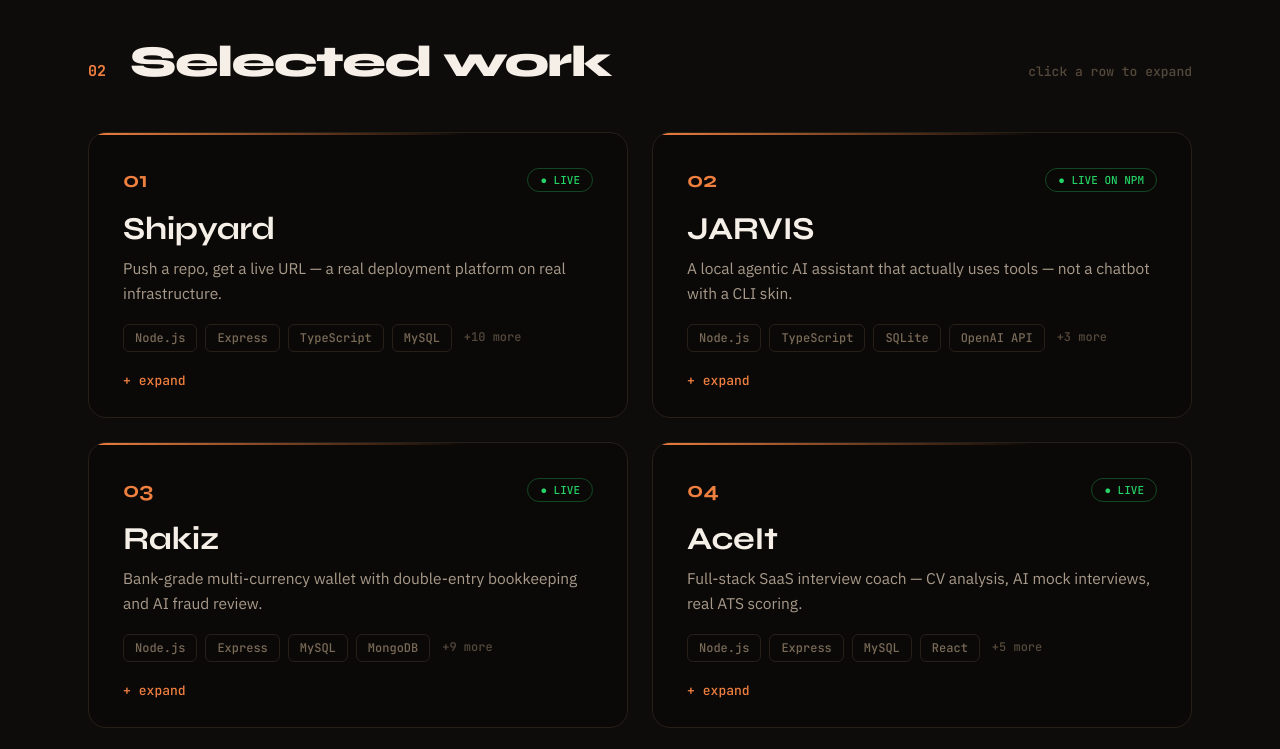
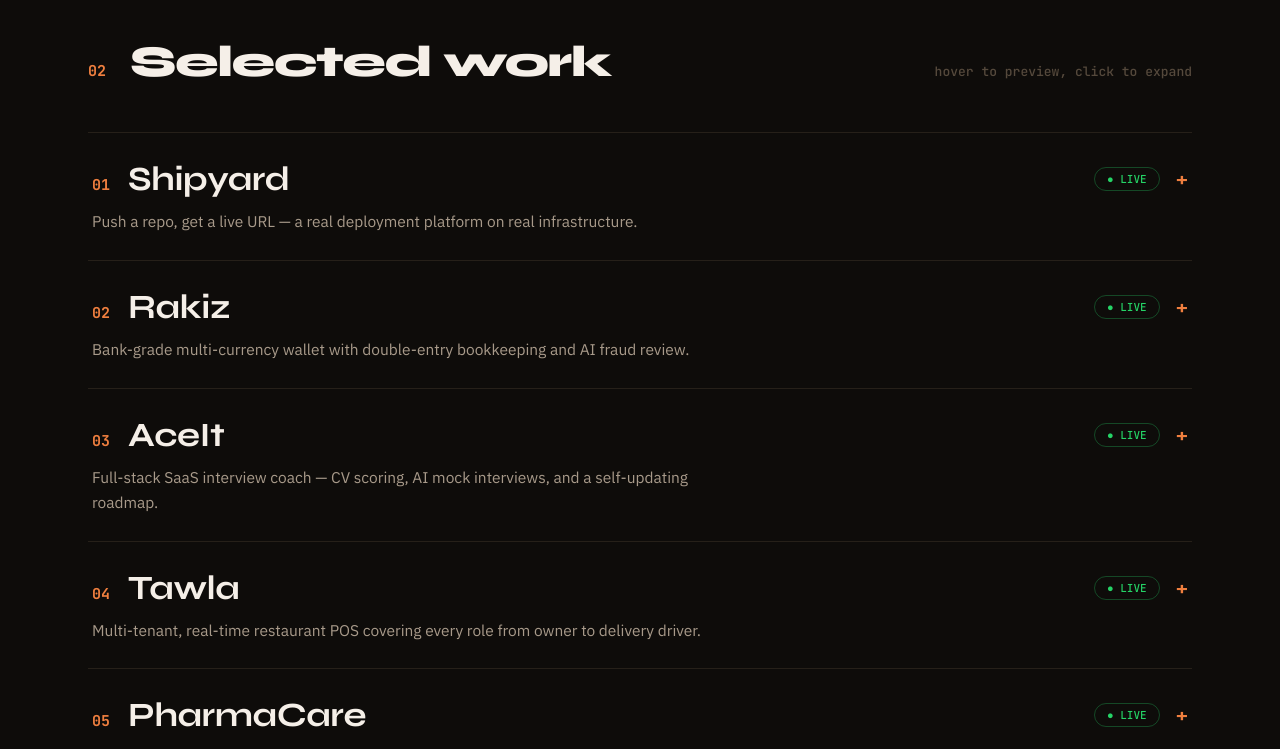
Before and after one commit to Abdallah-khatib-7/My_Portfolio, a React (Vite) app in the folder profile/: page / in a window 1280 px wide. Shown: the part 1520-2269 px from the top of the page. Built offline with nearby package versions, Linux system fonts and the light colour scheme.

Commit message:
Changed Projects Section but needs fixes

```diff
--- a/profile/src/components/ProjectCard.jsx
+++ b/profile/src/components/ProjectCard.jsx
@@ -1,29 +1,41 @@
 import Reveal from "./Reveal";
 
-export default function ProjectCard({ p, expanded, onToggle }) {
+export default function ProjectCard({ p, expanded, onToggle, onHoverStart, onHoverEnd }) {
   const stop = (e) => e.stopPropagation();
 
   return (
-    <Reveal delay={(p.num % 2) * 0.12}>
-      <div className="project-card" onClick={onToggle}>
-        <div className="project-card__top">
-          <div className="project-card__num">{p.num}</div>
-          <span className="project-card__badge">● {p.badge}</span>
+    <Reveal delay={Number(p.num) % 2 === 0 ? 0.08 : 0}>
+      <div
+        className="work__row"
+        onClick={onToggle}
+        onMouseEnter={onHoverStart}
+        onMouseLeave={onHoverEnd}
+      >
+        <div className="work__row-top">
+          <div className="work__row-main">
+            <span className="work__row-num">{p.num}</span>
+            <span className="work__row-name">
+              {p.name}
+              <span className="work__row-underline" />
+            </span>
+          </div>
+          <div className="work__row-side">
+            <span className="project-card__badge">● {p.badge}</span>
+            <span
+              className="work__row-plus"
+              style={{ transform: expanded ? "rotate(45deg)" : "none" }}
+            >
+              +
+            </span>
+          </div>
         </div>
-        <div className="project-card__name">{p.name}</div>
-        <div className="project-card__tagline">{p.tagline}</div>
-        <div className="project-card__tags">
-          {p.stackPreview.map((s) => (
-            <span key={s} className="tag">
-              {s}
-            </span>
-          ))}
-          <span className="project-card__more">{p.moreCount}</span>
-        </div>
+
+        <div className="work__row-tagline">{p.tagline}</div>
+
         <div
           className="project-card__detail"
           style={{
-            maxHeight: expanded ? "800px" : "0px",
+            maxHeight: expanded ? "1000px" : "0px",
             opacity: expanded ? 1 : 0,
           }}
         >
@@ -46,15 +58,6 @@
             </div>
           </div>
         </div>
-        <div className="project-card__expand">
-          <span
-            className="project-card__plus"
-            style={{ transform: expanded ? "rotate(45deg)" : "none" }}
-          >
-            +
-          </span>
-          <span>{expanded ? "close" : "expand"}</span>
-        </div>
       </div>
     </Reveal>
   );
--- a/profile/src/components/Work.jsx
+++ b/profile/src/components/Work.jsx
@@ -1,25 +1,105 @@
-import { useState } from "react";
+import { useEffect, useRef, useState } from "react";
 import Reveal from "./Reveal";
 import ProjectCard from "./ProjectCard";
 import { projects } from "../data";
 
+function lerp(start, end, factor) {
+  return start + (end - start) * factor;
+}
+
+const PREVIEW_W = 300;
+const PREVIEW_H = 150;
+
 export default function Work() {
   const [expanded, setExpanded] = useState(-1);
+  const [hoveredIndex, setHoveredIndex] = useState(-1);
+  const [isVisible, setIsVisible] = useState(false);
+  const [mouse, setMouse] = useState({ x: 0, y: 0 });
+  const [smooth, setSmooth] = useState({ x: 0, y: 0 });
+  const [broken, setBroken] = useState({});
+  const rafRef = useRef(null);
+
+  useEffect(() => {
+    function animate() {
+      setSmooth((prev) => ({
+        x: lerp(prev.x, mouse.x, 0.15),
+        y: lerp(prev.y, mouse.y, 0.15),
+      }));
+      rafRef.current = requestAnimationFrame(animate);
+    }
+    rafRef.current = requestAnimationFrame(animate);
+    return () => cancelAnimationFrame(rafRef.current);
+  }, [mouse]);
+
+  function handleMouseMove(e) {
+    setMouse({ x: e.clientX, y: e.clientY });
+  }
+
+  const maxX = typeof window !== "undefined" ? window.innerWidth - PREVIEW_W - 24 : 0;
+  const maxY = typeof window !== "undefined" ? window.innerHeight - PREVIEW_H - 24 : 0;
+  const clampedX = Math.min(Math.max(smooth.x + 24, 24), Math.max(maxX, 24));
+  const clampedY = Math.min(Math.max(smooth.y - 90, 24), Math.max(maxY, 24));
 
   return (
-    <div id="work" className="section" style={{ paddingTop: 0, paddingBottom: 130 }}>
+    <div
+      id="work"
+      className="section work"
+      style={{ paddingTop: 0, paddingBottom: 130 }}
+      onMouseMove={handleMouseMove}
+    >
       <Reveal className="work__header">
         <div className="section-index">02</div>
         <div className="section-title">Selected work</div>
-        <div className="work__hint">click a row to expand</div>
+        <div className="work__hint">hover to preview, click to expand</div>
       </Reveal>
-      <div className="work__grid">
+
+      <div
+        className="work__preview"
+        style={{
+          transform: `translate3d(${clampedX}px, ${clampedY}px, 0)`,
+          opacity: isVisible ? 1 : 0,
+        }}
+      >
+        <div className="work__preview-box">
+          {projects.map((p, i) => (
+            <div
+              key={p.name}
+              className="work__preview-cover"
+              style={{ background: p.color, opacity: hoveredIndex === i ? 1 : 0 }}
+            >
+              {!broken[p.name] ? (
+                <img
+                  src={p.previewImage}
+                  alt=""
+                  className="work__preview-img"
+                  onError={() => setBroken((b) => ({ ...b, [p.name]: true }))}
+                />
+              ) : (
+                <>
+                  <span className="work__preview-num">{p.num}</span>
+                  <span className="work__preview-name">{p.name}</span>
+                </>
+              )}
+            </div>
+          ))}
+        </div>
+      </div>
+
+      <div className="work__list">
         {projects.map((p, i) => (
           <ProjectCard
             key={p.name}
             p={p}
             expanded={expanded === i}
             onToggle={() => setExpanded(expanded === i ? -1 : i)}
+            onHoverStart={() => {
+              setHoveredIndex(i);
+              setIsVisible(true);
+            }}
+            onHoverEnd={() => {
+              setHoveredIndex(-1);
+              setIsVisible(false);
+            }}
           />
         ))}
       </div>
--- a/profile/src/data.js
+++ b/profile/src/data.js
@@ -17,127 +17,95 @@
 const rawProjects = [
   {
     name: "Shipyard",
-    tagline:
-      "Push a repo, get a live URL — a real deployment platform on real infrastructure.",
+    tagline: "Push a repo, get a live URL — a real deployment platform on real infrastructure.",
     description:
-      "Built around the genuinely hard part: running untrusted code safely. A GitHub webhook triggers a build inside an isolated, disposable Docker container — hard CPU/memory/timeout limits, no network path to anything else, destroyed when done. Output goes to S3 and is served on a live subdomain within seconds via a Cloudflare Worker + KV edge router, with build logs streamed to the browser line by line over Socket.io. Deployed on EC2 + nginx + Certbot, RDS, and Cloudflare Pages.",
+      "Built around the genuinely hard part: running untrusted code safely. A GitHub webhook triggers a build inside an isolated, disposable Docker container — hard CPU/memory/timeout limits, no network path to anything else, destroyed unconditionally when done. Output goes to S3 and is served on a live subdomain within seconds via a Cloudflare Worker + KV edge router, replacing what would otherwise be one DNS record per deployment. Build logs stream to the browser line by line over Socket.io, sanitized so a build tool's own terminal spinner doesn't turn into garbage on screen. Deployed on real production infrastructure — EC2 + nginx + Certbot for the API, RDS for the database, Cloudflare Pages for the frontend — with least-privilege IAM scoped to only the AWS actions the app actually uses.",
     stack: [
-      "Node.js",
-      "Express",
-      "TypeScript",
-      "MySQL",
-      "Redis",
-      "BullMQ",
-      "Docker",
-      "Dockerode",
-      "Socket.io",
-      "React",
-      "Cloudflare Workers",
-      "Cloudflare KV",
-      "AWS EC2/S3/RDS",
-      "nginx",
+      "Node.js", "Express", "TypeScript", "MySQL (RDS)", "Redis", "BullMQ",
+      "Docker", "Dockerode", "Socket.io", "React", "Cloudflare Workers",
+      "Cloudflare KV", "Cloudflare Pages", "AWS EC2/S3/RDS", "nginx", "Certbot",
     ],
     live: true,
     liveUrl: "https://shipyard.shpit.uk",
     repoUrl: "https://github.com/Abdallah-khatib-7/Shipyard",
+    color: "linear-gradient(135deg, #ef7f3f, #f2a65a)",
+  },
+  {
+    name: "Rakiz",
+    tagline: "Bank-grade multi-currency wallet with double-entry bookkeeping and AI fraud review.",
+    description:
+      "Built the way a bank would actually build one: every financial mutation flows through a single ledger function performing SELECT FOR UPDATE row locking on both wallets in a consistent order, writing a matching debit and credit, committing only once both sides are correct. Idempotency keys are checked in Redis before the database is ever touched. Refresh tokens rotate on every use with family-based revocation — presenting an already-revoked token kills every session in that family, not just the one. Six currencies, instant transfers, three types of bill splitting, shareable payment links, Stripe subscriptions, and an admin fraud queue where flags get a real AI-generated explanation and recommendation, not a static rule description. Dockerized backend on EC2 behind nginx with real SSL; frontend on Vercel.",
+    stack: [
+      "Node.js", "Express", "MySQL", "MongoDB", "Redis", "Socket.io", "React",
+      "TypeScript", "Stripe", "OpenAI API", "AWS S3/EC2", "Docker", "nginx",
+    ],
+    live: true,
+    liveUrl: "https://rakiz-mocha.vercel.app",
+    repoUrl: "https://github.com/Abdallah-khatib-7/rakiz",
+    color: "linear-gradient(135deg, #10b981, #34d399)",
+  },
+  {
+    name: "AceIt",
+    tagline: "Full-stack SaaS interview coach — CV scoring, AI mock interviews, and a self-updating roadmap.",
+    description:
+      "CV analysis that scores your resume out of 100 like a real ATS system, breaking it into formatting, content, and keyword sub-scores. AI mock interviews generate 7 tailored questions per session with strict no-repeat logic — every question asked is fed back to the model so it's physically impossible to repeat one. Skill quizzes, a roadmap that auto-populates from every CV weakness, interview gap, and wrong quiz answer, and a full reports dashboard with a PDF export for Pro users. Three subscription tiers enforced at the API level, not just the UI — a downgraded user can't bypass limits by calling the API directly. CVs stored in a fully private S3 bucket, only ever accessible via a pre-signed URL with a 1-hour expiry. Deployed on AWS EC2 behind nginx with SSL, frontend on Vercel.",
+    stack: [
+      "Node.js", "Express", "MySQL", "React", "Framer Motion", "OpenAI API",
+      "AWS S3", "AWS EC2", "Docker", "JWT", "Multer", "jsPDF",
+    ],
+    live: true,
+    liveUrl: "https://ace-it-eight.vercel.app",
+    repoUrl: "https://github.com/Abdallah-khatib-7/AceIt",
+    color: "linear-gradient(135deg, #7c3aed, #a78bfa)",
+  },
+  {
+    name: "Tawla",
+    tagline: "Multi-tenant, real-time restaurant POS covering every role from owner to delivery driver.",
+    description:
+      "A single deployment serving unlimited restaurants with complete data isolation — every table, order, and user scoped to a restaurant ID, so cross-restaurant data leakage is structurally impossible, not just policy. Five roles covered end to end: owner dashboard with a live revenue counter and floor plan, a kitchen display that turns orders red past 15 minutes, a waiter interface with split billing and AI-suggested upsells, and a delivery flow with real-time driver assignment. Every restaurant gets its own Socket.io room — a new order reaches the kitchen the instant it's placed, no polling, no refresh. Tawla AI reads a restaurant's live menu and suggests exactly 3 complementary items per order, with a special rule that nudges $50-59 orders toward the $60 free-delivery threshold.",
+    stack: [
+      "Node.js", "Express", "MySQL", "React", "Socket.io", "OpenAI API",
+      "Tailwind CSS", "Framer Motion", "Recharts", "JWT",
+    ],
+    live: true,
+    liveUrl: "https://tawla-ecru.vercel.app",
+    repoUrl: "https://github.com/Abdallah-khatib-7/restaurant-pos",
+    color: "linear-gradient(135deg, #f59e0b, #f97316)",
+  },
+  {
+    name: "PharmaCare",
+    tagline: "Pharmacy management built from 5+ years behind an actual pharmacy counter.",
+    description:
+      "Not a generic inventory app — built around the real daily workflow of a Lebanese pharmacy. Medications are tracked by both brand name and active ingredient, so searching an ingredient surfaces every available alternative brand. Prescriptions calculate insurance coverage automatically and deduct stock the moment they're dispensed, with validation that blocks dispensing anything already out of stock. An AI assistant has live context on the exact inventory — stock levels, prices, expiry dates — and always recommends FEFO (first expiry, first out) rather than generic advice. A weight-based dosage calculator handles renal impairment adjustments and pediatric/pregnancy flags, showing its calculation steps transparently rather than just a final number.",
+    stack: ["Node.js", "Express", "MySQL", "React", "Tailwind CSS", "OpenAI API", "JWT", "jsPDF"],
+    live: true,
+    liveUrl: "https://pharmacy-system-wine.vercel.app",
+    repoUrl: "https://github.com/Abdallah-khatib-7/pharmacy-system",
+    color: "linear-gradient(135deg, #0ea5e9, #38bdf8)",
   },
   {
     name: "JARVIS",
-    tagline:
-      "A local agentic AI assistant that actually uses tools — not a chatbot with a CLI skin.",
+    tagline: "A local agentic AI assistant that actually uses tools — not a chatbot with a CLI skin.",
     description:
-      "A real agentic loop built from scratch: animated boot sequence, local SQLite identity and memory, selectable personality, and genuine multi-turn tool use — reading and editing files, searching the project and the web, working with GitHub — all through real function-calling against a provider-agnostic adapter layer. Ships as a global npm package: one command, any machine, no server.",
+      "The agentic loop is the actual product, not a chat window bolted onto a shell. Every AI call goes through a single provider-agnostic adapter interface, so the app itself is provider-blind — adding Claude or Gemini later is one new file, not a rewrite. Real OpenAI function-calling wired as a genuine multi-turn loop: the model calls a tool, the result feeds back into context, and it either calls another tool or answers in text, bounded by a hard turn ceiling with a graceful fallback. An age-aware onboarding flow infers whether you're likely under 18 from context before asking outright, with a real hard age gate at 16 enforced by a transactional account-and-memory deletion — never an orphaned row. Ships as a global npm package: one command, any machine, no server, no shared backend, no hosting bill.",
     stack: [
-      "Node.js",
-      "TypeScript",
-      "SQLite",
-      "OpenAI API",
-      "Inquirer.js",
-      "Ora",
-      "Figlet",
+      "Node.js", "TypeScript", "better-sqlite3", "OpenAI API", "Inquirer.js",
+      "Ora", "Figlet", "bcrypt", "Octokit",
     ],
     live: true,
     npm: true,
     liveUrl: "https://www.npmjs.com/package/@abdallahkh7/jarvis",
     repoUrl: "https://github.com/Abdallah-khatib-7/Jarvis",
-  },
-  {
-    name: "Rakiz",
-    tagline:
-      "Bank-grade multi-currency wallet with double-entry bookkeeping and AI fraud review.",
-    description:
-      "Built the way a bank would build one: double-entry ledger with row-level locking, idempotent transfers, JWT refresh rotation with family-based revocation, AES-256 encryption at rest. Six currencies, instant transfers, three types of bill splitting, shareable payment links, Stripe subscriptions, and an admin panel where fraud flags get a real AI-generated explanation. Dockerized backend on EC2 behind nginx with SSL; frontend on Vercel.",
-    stack: [
-      "Node.js",
-      "Express",
-      "MySQL",
-      "MongoDB",
-      "Redis",
-      "Socket.io",
-      "React",
-      "TypeScript",
-      "Stripe",
-      "OpenAI API",
-      "AWS S3/EC2",
-      "Docker",
-      "nginx",
-    ],
-    live: true,
-    liveUrl: "https://rakiz-mocha.vercel.app",
-    repoUrl: "https://github.com/Abdallah-khatib-7/rakiz",
-  },
-  {
-    name: "AceIt",
-    tagline:
-      "Full-stack SaaS interview coach — CV analysis, AI mock interviews, real ATS scoring.",
-    description:
-      "The most complete interview prep platform — CV analysis with real ATS scoring, AI mock interviews that never repeat questions, skill quizzes, personalized roadmaps, and PDF reports. Complete subscription system, AWS S3 file storage, Docker deployment on EC2, HTTPS with nginx + Let's Encrypt.",
-    stack: [
-      "Node.js",
-      "Express",
-      "MySQL",
-      "React",
-      "OpenAI API",
-      "AWS S3",
-      "AWS EC2",
-      "Docker",
-      "Framer Motion",
-    ],
-    live: true,
-    liveUrl: "https://ace-it-eight.vercel.app",
-    repoUrl: "https://github.com/Abdallah-khatib-7/AceIt",
-  },
-  {
-    name: "Tawla",
-    tagline: "Multi-tenant, real-time restaurant POS for Lebanese restaurants.",
-    description:
-      "A complete restaurant management platform serving multiple restaurants simultaneously with full data isolation. Every role covered — owner, waiter, kitchen, delivery operator. Real-time orders with Socket.io, AI-powered upsell suggestions, split billing, delivery management with driver tracking, and live analytics.",
-    stack: [
-      "Node.js",
-      "Express",
-      "MySQL",
-      "React",
-      "Socket.io",
-      "OpenAI API",
-      "Tailwind CSS",
-      "Framer Motion",
-    ],
-    live: true,
-    liveUrl: "https://tawla-ecru.vercel.app",
-    repoUrl: "https://github.com/Abdallah-khatib-7/restaurant-pos",
-  },
-  {
-    name: "PharmaCare",
-    tagline:
-      "Pharmacy management built from 5+ years behind an actual pharmacy counter.",
-    description:
-      "A complete pharmacy management system built around the real daily workflow of a pharmacy — prescription management, inventory tracking, patient records, and AI-powered drug interaction checking.",
-    stack: ["Node.js", "Express", "MySQL", "React", "OpenAI API"],
-    live: true,
-    liveUrl: "https://pharmacy-system-wine.vercel.app",
-    repoUrl: "https://github.com/Abdallah-khatib-7/pharmacy-system",
+    color: "linear-gradient(135deg, #6c5ce7, #a78bfa)",
   },
 ];
+
+function githubOgImage(repoUrl) {
+  const match = repoUrl.match(/github\.com\/([^/]+)\/([^/]+)/);
+  if (!match) return null;
+  const [, owner, repo] = match;
+  return `https://opengraph.githubassets.com/1/${owner}/${repo}`;
+}
 
 export const projects = rawProjects.map((p, i) => ({
   ...p,
@@ -146,6 +114,7 @@
   ctaLabel: p.npm ? "View on npm" : "Visit live",
   stackPreview: p.stack.slice(0, 4),
   moreCount: "+" + (p.stack.length - 4) + " more",
+  previewImage: githubOgImage(p.repoUrl),
 }));
 
 const rawStack = [
@@ -165,28 +134,15 @@
   ["Redis", "redis", "FF4438"],
   ["SQLite", "sqlite", "4DB6E8"],
   ["Docker", "docker", "2496ED"],
-  [
-    "AWS",
-    null,
-    "https://cdn.jsdelivr.net/gh/devicons/devicon/icons/amazonwebservices/amazonwebservices-plain-wordmark.svg",
-  ],
+  ["AWS", null, "https://cdn.jsdelivr.net/gh/devicons/devicon/icons/amazonwebservices/amazonwebservices-plain-wordmark.svg"],
   ["nginx", "nginx", "009639"],
   ["Cloudflare", "cloudflare", "F38020"],
   ["Vercel", "vercel", "f5efe8"],
   ["Stripe", "stripe", "635BFF"],
-  [
-    "OpenAI API",
-    null,
-    "https://unpkg.com/@lobehub/icons-static-svg@latest/icons/openai.svg",
-    true,
-  ],
+  ["OpenAI API", null, "https://unpkg.com/@lobehub/icons-static-svg@latest/icons/openai.svg", true],
   ["npm", "npm", "CB3837"],
   ["Git", "git", "F05032"],
-  [
-    "Java",
-    null,
-    "https://cdn.jsdelivr.net/gh/devicons/devicon/icons/java/java-original.svg",
-  ],
+  ["Java", null, "https://cdn.jsdelivr.net/gh/devicons/devicon/icons/java/java-original.svg"],
   ["C++", "cplusplus", "00599C"],
   ["Assembly", "GLYPH", ".asm"],
   ["Prolog", "GLYPH", "?-"],
@@ -195,17 +151,8 @@
 
 export const stackItems = rawStack.map(([name, slug, colorOrUrl, invert]) => {
   const isGlyph = slug === "GLYPH";
-  const icon = isGlyph
-    ? null
-    : slug
-    ? `https://cdn.simpleicons.org/${slug}/${colorOrUrl}`
-    : colorOrUrl;
-  return {
-    name,
-    icon,
-    glyph: isGlyph ? colorOrUrl : null,
-    invert: Boolean(invert),
-  };
+  const icon = isGlyph ? null : slug ? `https://cdn.simpleicons.org/${slug}/${colorOrUrl}` : colorOrUrl;
+  return { name, icon, glyph: isGlyph ? colorOrUrl : null, invert: Boolean(invert) };
 });
 
 export const currently = [
--- a/profile/src/index.css
+++ b/profile/src/index.css
@@ -469,7 +469,12 @@
   }
 }
 
+
 /* ─── WORK ─── */
+
+.work {
+  position: relative;
+}
 
 .work__header {
   display: flex;
@@ -484,58 +489,137 @@
   margin-left: auto;
 }
 
-.work__grid {
-  display: grid;
-  grid-template-columns: 1fr 1fr;
-  gap: 24px;
-  margin-top: 44px;
-  align-items: start;
+.work__preview {
+  position: fixed;
+  top: 0;
+  left: 0;
+  z-index: 50;
+  pointer-events: none;
 }
 
-@media (max-width: 860px) {
-  .work__grid {
-    grid-template-columns: 1fr;
-  }
+.work__preview-box {
+  position: relative;
+  width: 300px;
+  height: 150px;
+  border-radius: 16px;
+  overflow: hidden;
+  box-shadow: 0 30px 60px -20px rgba(0, 0, 0, 0.6);
 }
 
-.project-card {
+.work__preview-cover {
   position: relative;
-  background: var(--bg-alt);
-  border: 1px solid var(--border);
-  border-radius: 18px;
-  padding: 34px 34px 28px;
-  cursor: pointer;
-  overflow: hidden;
-  transition: transform 0.35s cubic-bezier(0.2, 0.7, 0.2, 1), border-color 0.35s,
-    box-shadow 0.35s;
+  inset: 0;
+  display: flex;
+  flex-direction: column;
+  align-items: center;
+  justify-content: center;
+  gap: 6px;
+  transition: opacity 0.35s ease-out;
 }
 
-.project-card:hover {
-  transform: translateY(-6px);
-  border-color: #4a3a28;
-  box-shadow: 0 24px 48px -24px rgba(239, 127, 63, 0.25);
+.work__preview-img {
+  position: absolute;
+  inset: 0;
+  width: 100%;
+  height: 100%;
+  object-fit: cover;
+  object-position: top;
 }
 
-.project-card::before {
-  content: "";
-  position: absolute;
-  top: 0;
-  left: 0;
-  right: 0;
-  height: 2px;
-  background: linear-gradient(90deg, var(--accent), transparent 70%);
+.work__preview-num,
+.work__preview-name {
+  position: relative;
+  z-index: 1;
 }
 
-.project-card__top {
+.work__preview-num {
+  font: 700 15px "JetBrains Mono", monospace;
+  color: rgba(0, 0, 0, 0.55);
+}
+
+.work__preview-name {
+  font: 800 26px "Syne", sans-serif;
+  color: #14121f;
+  letter-spacing: -0.5px;
+}
+
+.work__list {
+  margin-top: 44px;
+}
+
+.work__row {
+  border-top: 1px solid var(--border);
+  padding: 26px 4px;
+  cursor: pointer;
+}
+
+.work__list > .work__row:last-child {
+  border-bottom: 1px solid var(--border);
+}
+
+.work__row-top {
   display: flex;
   align-items: center;
-  gap: 14px;
+  justify-content: space-between;
+  gap: 16px;
 }
 
-.project-card__num {
+.work__row-main {
+  display: flex;
+  align-items: baseline;
+  gap: 18px;
+  min-width: 0;
+}
+
+.work__row-num {
+  color: var(--accent);
+  font: 700 15px "JetBrains Mono", monospace;
+  flex-shrink: 0;
+}
+
+.work__row-name {
+  position: relative;
+  font: 700 clamp(24px, 4vw, 34px) "Syne", sans-serif;
+  letter-spacing: -0.5px;
+  color: var(--fg);
+}
+
+.work__row-underline {
+  position: absolute;
+  left: 0;
+  bottom: -2px;
+  height: 2px;
+  width: 0;
+  background: var(--accent);
+  transition: width 0.3s cubic-bezier(0.2, 0.7, 0.2, 1);
+}
+
+.work__row:hover .work__row-underline {
+  width: 100%;
+}
+
+.work__row-side {
+  display: flex;
+  align-items: center;
+  gap: 16px;
+  flex-shrink: 0;
+}
+
+.work__row-plus {
+  display: inline-block;
   color: var(--accent);
   font: 700 22px "Syne", sans-serif;
+  transition: transform 0.35s;
 }
+
+.work__row-tagline {
+  color: var(--muted);
+  font: 400 15.5px / 1.6 "IBM Plex Sans", sans-serif;
+  margin-top: 10px;
+  max-width: 640px;
+}
+
+/* ── shared project detail/tag styles, used by the expanded row ── */
 
 .project-card__badge {
   color: var(--whatsapp);
@@ -543,28 +627,13 @@
   border: 1px solid rgba(37, 211, 102, 0.3);
   border-radius: 99px;
   padding: 4px 12px;
-  margin-left: auto;
   white-space: nowrap;
-}
-
-.project-card__name {
-  font: 700 32px "Syne", sans-serif;
-  letter-spacing: -0.5px;
-  margin-top: 16px;
-}
-
-.project-card__tagline {
-  color: var(--muted);
-  font: 400 15.5px / 1.6 "IBM Plex Sans", sans-serif;
-  margin-top: 8px;
-  min-height: 50px;
 }
 
 .project-card__tags {
   display: flex;
   gap: 8px;
   flex-wrap: wrap;
-  margin-top: 18px;
 }
 
 .tag {
@@ -573,12 +642,6 @@
   border: 1px solid var(--border);
   border-radius: 6px;
   padding: 5px 11px;
-}
-
-.project-card__more {
-  color: var(--muted-3);
-  font: 500 12px "JetBrains Mono", monospace;
-  padding: 5px 4px;
 }
 
 .project-card__detail {
@@ -614,19 +677,20 @@
   border-color: var(--accent);
 }
 
-.project-card__expand {
-  display: flex;
-  align-items: center;
-  gap: 8px;
-  margin-top: 20px;
-  color: var(--accent);
-  font: 500 13px "JetBrains Mono", monospace;
+@media (max-width: 720px) {
+  .work__preview {
+    display: none;
+  }
+
+
+  .work__row-side {
+    gap: 10px;
+  }
+  .project-card__badge {
+    display: none;
+  }
 }
 
-.project-card__plus {
-  display: inline-block;
-  transition: transform 0.35s;
-}
 
 /* ─── STACK ─── */
 
```
